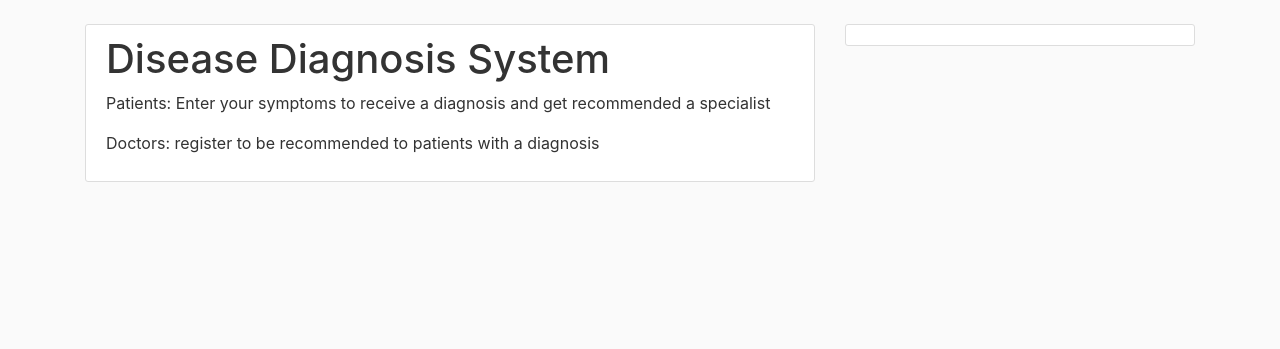
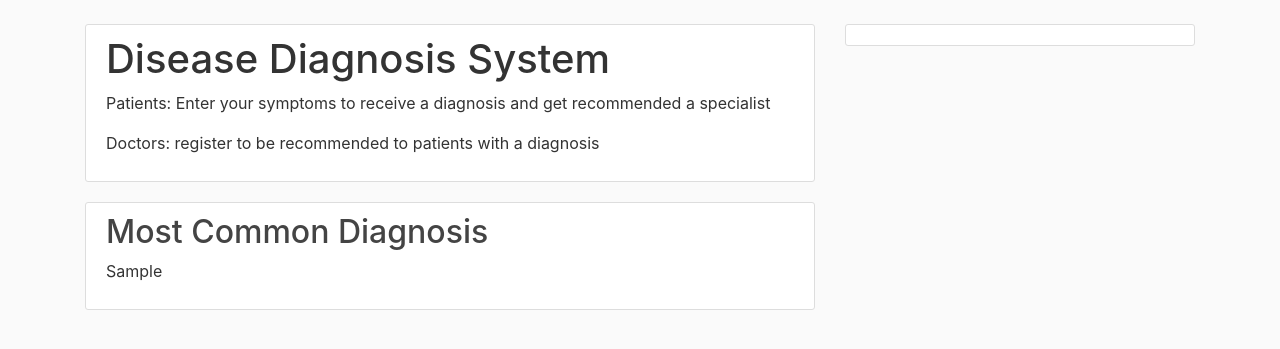
Before and after one commit to ahmedhus22/Disease-Diagnosis-System, a Django app: page / in a window 1280 px wide. Shown: the part 56-405 px from the top of the page. Run offline with Django 5.2, Linux system fonts and the light colour scheme; tables that the repository leaves empty hold one stand-in row (values such as "Sample post"); some libraries are stand-ins or nearby versions.

Commit message:
added feature to display most common disease at home page

```diff
--- a/disease_diagnosis/diagnosis_system/templates/diagnosis_system/home.html
+++ b/disease_diagnosis/diagnosis_system/templates/diagnosis_system/home.html
@@ -11,4 +11,10 @@
 
         </div>
     </article>
+    <article class="media content-section">
+        <div class="media-body">
+          <h2 class="article-title">Most Common Diagnosis</a></h2>
+          <p class="article-content">{{ common_disease }}</p>
+        </div>
+      </article>
 {% endblock content %}
--- a/disease_diagnosis/diagnosis_system/views.py
+++ b/disease_diagnosis/diagnosis_system/views.py
@@ -4,10 +4,15 @@ from django.views.generic import CreateView
 from .forms import SymptomChoicesForm, PatientUpdateForm
 from .diagnosis_prediction import predict_diagnosis, disease_description, disease_precaution
 from users.models import Profile
+from django.db.models import Count
 
 
 def home(request):
-    return render(request, 'diagnosis_system/home.html')
+    common_disease = Patient.objects.annotate(disease_count=Count('disease')).order_by('-disease_count')[:1][0].disease
+    context = {
+        'common_disease': common_disease
+    }
+    return render(request, 'diagnosis_system/home.html', context=context)
 
 
 def diagnosis_predict(request):
```
